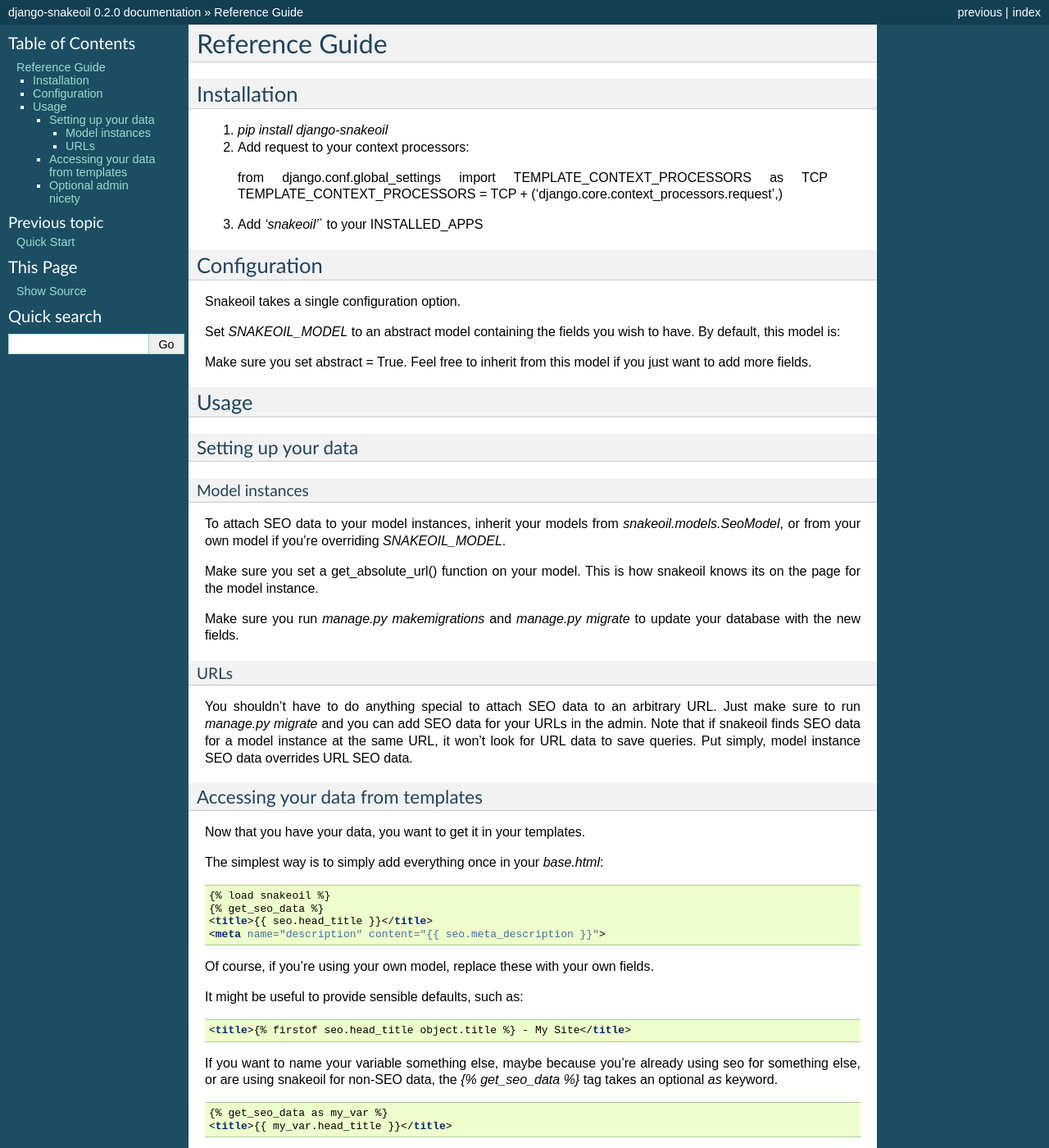
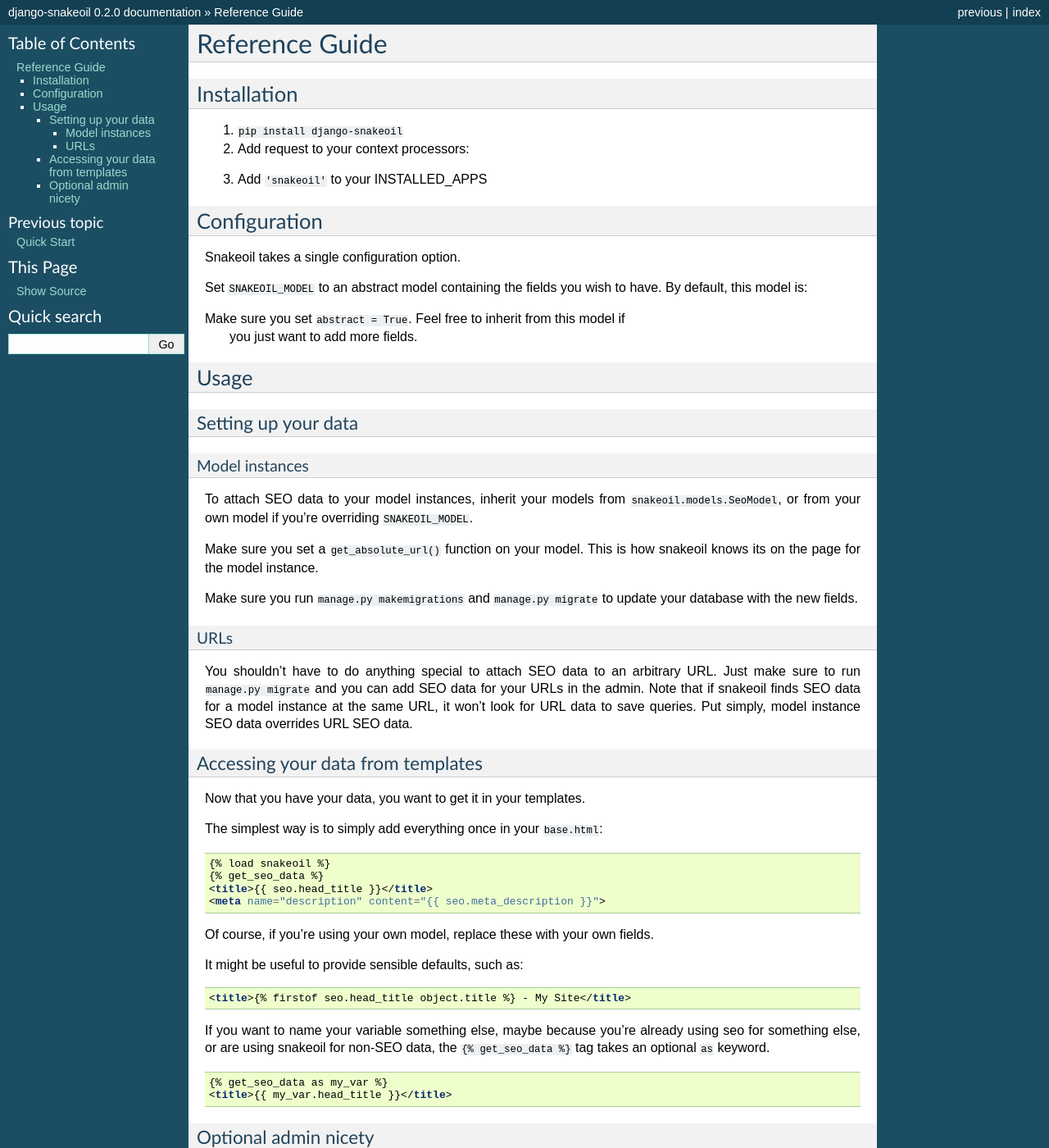
Before and after one commit to knyghty/django-snakeoil, a Sphinx documentation site: the page built from docs/reference.rst, in a window 1280 px wide and 1400 px high. Shown: the whole window at 82% size. Built offline with Sphinx 7.4.7, drawn with Linux system fonts in a browser that asks for light colours; some of the changed text lies outside the part shown.

Commit message:
Fix docs

```diff
--- a/README.rst
+++ b/README.rst
@@ -23,4 +23,4 @@
 
 Thanks to kezabelle for the name.
 
-_Read The Docs: http://django-snakeoil.readthedocs.org/
+.. _Read The Docs: http://django-snakeoil.readthedocs.org/
--- a/docs/reference.rst
+++ b/docs/reference.rst
@@ -7,13 +7,13 @@
 Installation
 ************
 
-1. `pip install django-snakeoil`
+1. ``pip install django-snakeoil``
 2. Add request to your context processors::
-
-  from django.conf.global_settings import TEMPLATE_CONTEXT_PROCESSORS as TCP
-  TEMPLATE_CONTEXT_PROCESSORS = TCP +
-  ('django.core.context_processors.request',)
-3. Add `'snakeoil'`` to your INSTALLED_APPS
+  .. code-block:: python
+    from django.conf.global_settings import TEMPLATE_CONTEXT_PROCESSORS as TCP
+    TEMPLATE_CONTEXT_PROCESSORS = TCP +
+    ('django.core.context_processors.request',)
+3. Add ``'snakeoil'`` to your INSTALLED_APPS
 
 
 *************
@@ -22,7 +22,7 @@
 
 Snakeoil takes a single configuration option.
 
-Set `SNAKEOIL_MODEL` to an abstract model containing the fields you wish to
+Set ``SNAKEOIL_MODEL`` to an abstract model containing the fields you wish to
 have. By default, this model is:
 
 .. code-block:: python
@@ -33,8 +33,8 @@
       class Meta:
           abstract = True
 
-Make sure you set abstract = True. Feel free to inherit from this model if you
-just want to add more fields.
+Make sure you set ``abstract = True``. Feel free to inherit from this model if
+ you just want to add more fields.
 
 
 *****
@@ -48,20 +48,20 @@
 ---------------
 
 To attach SEO data to your model instances, inherit your models from
-`snakeoil.models.SeoModel`, or from your own model if you're overriding
-`SNAKEOIL_MODEL`.
+``snakeoil.models.SeoModel``, or from your own model if you're overriding
+``SNAKEOIL_MODEL``.
 
-Make sure you set a get_absolute_url() function on your model. This is how
+Make sure you set a ``get_absolute_url()`` function on your model. This is how
 snakeoil knows its on the page for the model instance.
 
-Make sure you run `manage.py makemigrations` and `manage.py migrate` to
+Make sure you run ``manage.py makemigrations`` and ``manage.py migrate`` to
 update your database with the new fields.
 
 URLs
 ----
 
 You shouldn't have to do anything special to attach SEO data to an arbitrary
-URL. Just make sure to run `manage.py migrate` and you can add SEO data for
+URL. Just make sure to run ``manage.py migrate`` and you can add SEO data for
 your URLs in the admin. Note that if snakeoil finds SEO data for a model
 instance at the same URL, it won't look for URL data to save queries. Put
 simply, model instance SEO data overrides URL SEO data.
@@ -71,7 +71,7 @@
 
 Now that you have your data, you want to get it in your templates.
 
-The simplest way is to simply add everything once in your `base.html`:
+The simplest way is to simply add everything once in your ``base.html``:
 
 .. code-block:: html
 
@@ -90,7 +90,7 @@
 
 If you want to name your variable something else, maybe because you're already
 using seo for something else, or are using snakeoil for non-SEO data, the
-`{% get_seo_data %}` tag takes an optional `as` keyword.
+``{% get_seo_data %}`` tag takes an optional ``as`` keyword.
 
 .. code-block:: html
 
@@ -101,6 +101,6 @@
 =====================
 
 If you get annoyed that the field show at the top of the field list, inherit
-your `AdminModel`s from `snakeoil.admin.SeoAdmin` and your SEO fields will
+your ``AdminModel``'s from ``snakeoil.admin.SeoAdmin`` and your SEO fields will
 be moved to the bottom. This likely won't work if you customise the fields or
-fieldsets in the `ModelAdmin` yourself.
+fieldsets in the ``ModelAdmin`` yourself.
```
Also changed, not shown: docs/quickstart.rst (+7 -7 lines).
